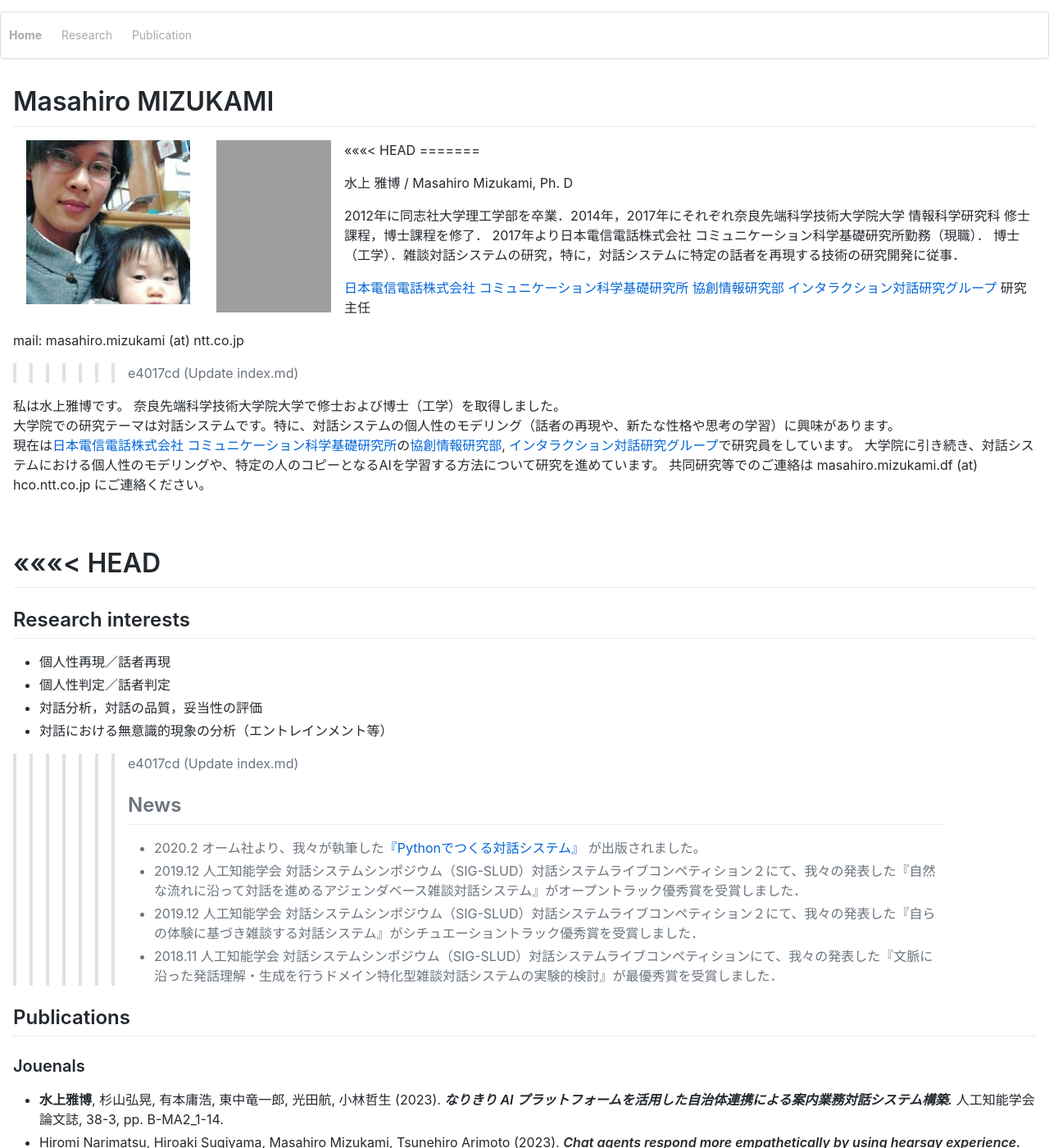
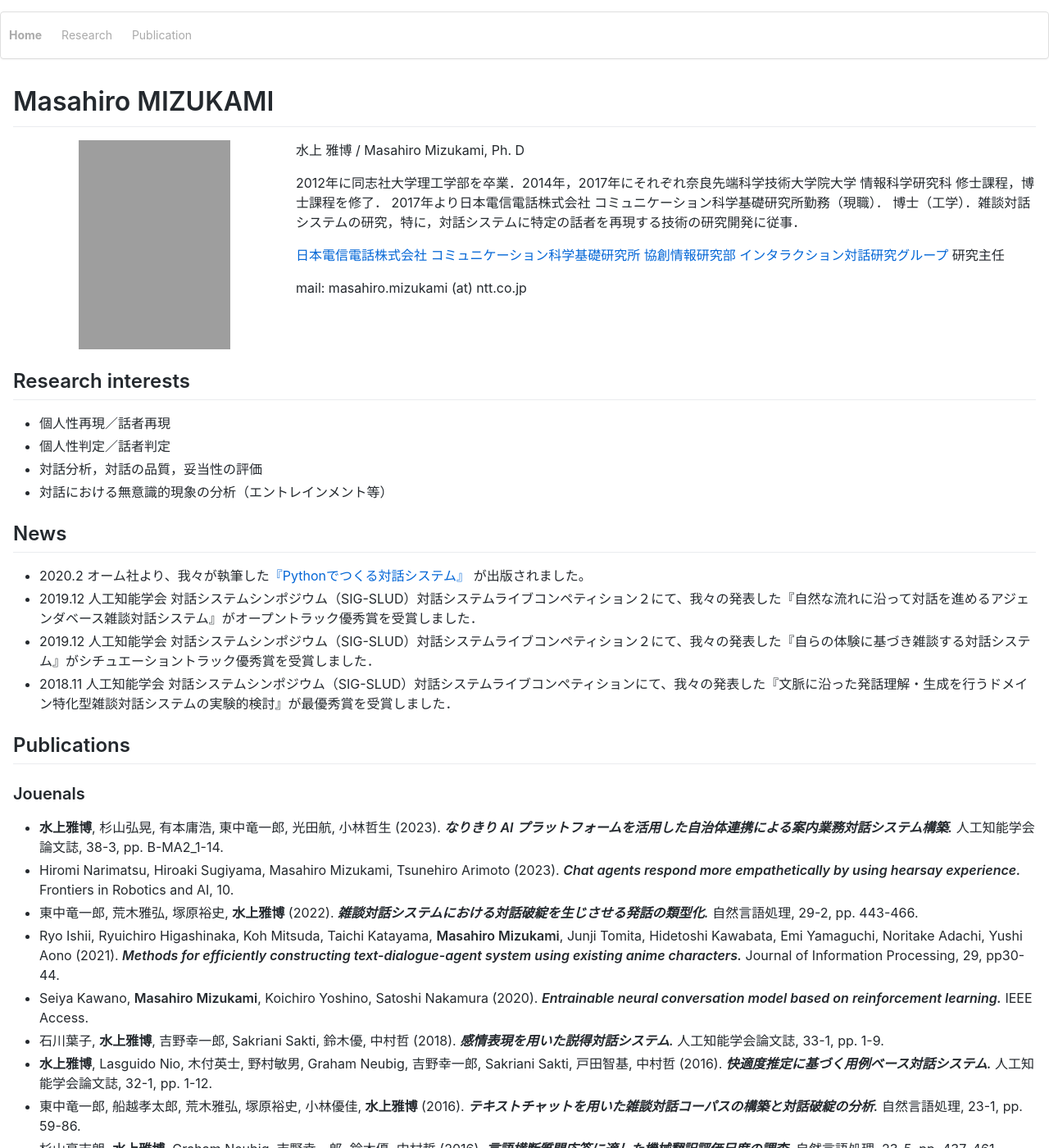
Before and after one commit to masahiro-mi/masahiro-mi.github.io, a Jekyll site: the page built from index.md, in a window 1280 px wide and 1400 px high. Shown: the whole window at 82% size. Built offline with Jekyll 4.4.1, drawn with Linux system fonts in a browser that asks for light colours; comment, search, counter and statistics services are not loaded; our own code applies the rules of GitHub Pages for plain Markdown files.

Commit message:
Update index.md

```diff
--- a/index.md
+++ b/index.md
@@ -2,10 +2,7 @@
 layout: default
 ---
 # Masahiro MIZUKAMI
-<<<<<<< HEAD
-![著者近影](https://masahiro-mi.github.io/img/photo.jpg){: style="float:left; margin: 0em 1em;"}
-=======
-![著者近影](https://masahiro-mi.github.io/img/IMG_1406s.JPG){: style="float:left; margin: 0em 1em; width: 140px; height: 210px;"}
+![著者近影](https://masahiro-mi.github.io/img/IMG_1406s.JPG){: style="float:left; margin: 0em 5em; width: 185px; height: 255px;"}
 
 水上 雅博 /  Masahiro Mizukami, Ph. D
 
@@ -17,19 +14,10 @@
 [日本電信電話株式会社 コミュニケーション科学基礎研究所](http://www.kecl.ntt.co.jp/english/index.html) [協創情報研究部](http://www.kecl.ntt.co.jp/icl/icl/interaction_research.html) [インタラクション対話研究グループ](http://www.kecl.ntt.co.jp/rps/english/lab_e/nnovative_lab_e.html) 研究主任
 
 mail: masahiro.mizukami (at) ntt.co.jp
->>>>>>> e4017cd (Update index.md)
 
-私は水上雅博です。
-奈良先端科学技術大学院大学で修士および博士（工学）を取得しました。
-大学院での研究テーマは対話システムです。特に、対話システムの個人性のモデリング（話者の再現や、新たな性格や思考の学習）に興味があります。
-現在は[日本電信電話株式会社 コミュニケーション科学基礎研究所](http://www.kecl.ntt.co.jp/english/index.html)の[協創情報研究部](http://www.kecl.ntt.co.jp/icl/icl/interaction_research.html), [インタラクション対話研究グループ](http://www.kecl.ntt.co.jp/rps/english/lab_e/nnovative_lab_e.html)で研究員をしています。
-大学院に引き続き、対話システムにおける個人性のモデリングや、特定の人のコピーとなるAIを学習する方法について研究を進めています。
-共同研究等でのご連絡は masahiro.mizukami.df (at) hco.ntt.co.jp にご連絡ください。
 
 <br clear="left">
 
-<<<<<<< HEAD
-=======
 
 
 ## Research interests
@@ -39,7 +27,6 @@
 - 対話における無意識的現象の分析（エントレインメント等）
 
 
->>>>>>> e4017cd (Update index.md)
 ## News
 - 2020.2	オーム社より、我々が執筆した[『Pythonでつくる対話システム』](https://www.ohmsha.co.jp/book/9784274224799/) が出版されました。
 - 2019.12	人工知能学会 対話システムシンポジウム（SIG-SLUD）対話システムライブコンペティション２にて、我々の発表した『自然な流れに沿って対話を進めるアジェンダベース雑談対話システム』がオープントラック優秀賞を受賞しました．
```
